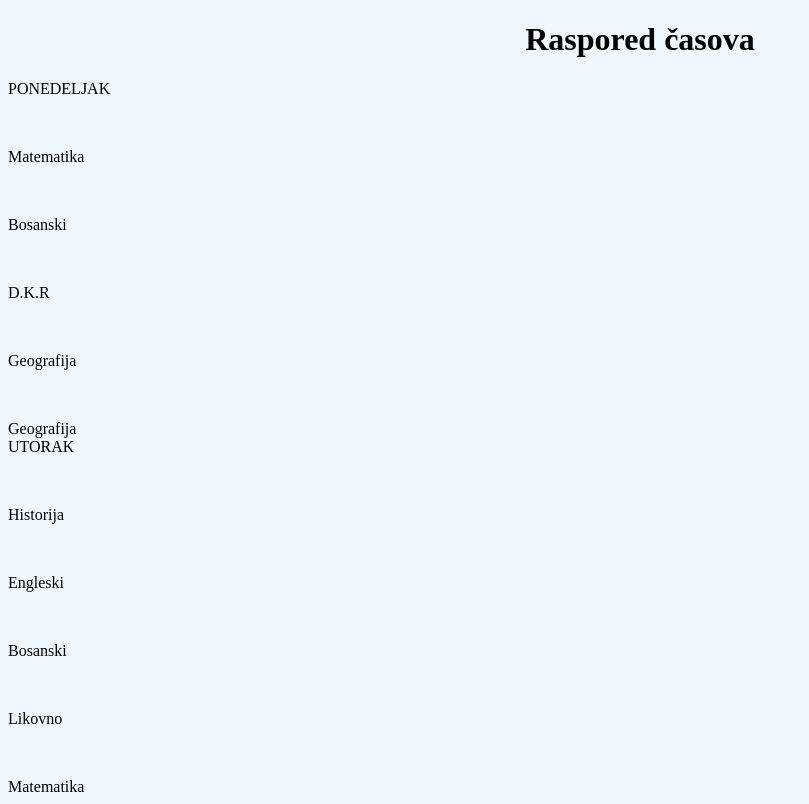
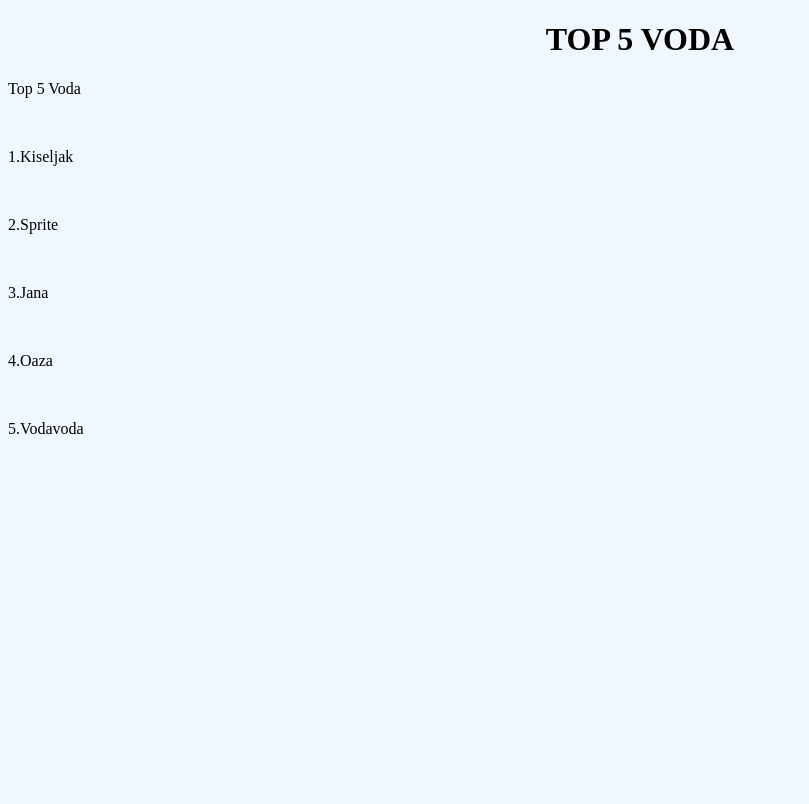
Before and after one commit to hkodzid/the-veb-pejg-of-maj-krijejson, a plain HTML site: page index.html in a window 1280 px wide. Shown: the whole page, without its empty margins (0-809 px from the left). Drawn offline with Linux system fonts and the light colour scheme.

Commit message:
sad je ok
nije radilo ono pa eto

```diff
--- a/index.html
+++ b/index.html
@@ -7,25 +7,16 @@
     <link rel="stylesheet" href="stajl.css">
 </head>
 <body>
-    <h1>Raspored časova</h1>
+    <h1>TOP 5 VODA</h1>
 
     <div class="grid-container">
-    <div class="grid-item">PONEDELJAK</div>
-        <div class="grid-item">Matematika</div>
-        <div class="grid-item">Bosanski</div>
-        <div class="grid-item">D.K.R</div>
-        <div class="grid-item">Geografija</div>
-        <div class="grid-item">Geografija</div>
+    <div class="grid-item">Top 5 Voda</div>
+        <div class="grid-item">1.Kiseljak</div>
+        <div class="grid-item">2.Sprite</div>
+        <div class="grid-item">3.Jana</div>
+        <div class="grid-item">4.Oaza</div>
+        <div class="grid-item">5.Vodavoda</div>
 </div>
-<div class="grid-container">
-    <div class="grid-item">UTORAK</div>
-     <div class="grid-item">Historija</div>
-     <div class="grid-item">Engleski</div>
-     <div class="grid-item">Bosanski</div>
-     <div class="grid-item">Likovno</div>
-     <div class="grid-item">Matematika</div>
-</div>
-
 
 
 </body>
```
